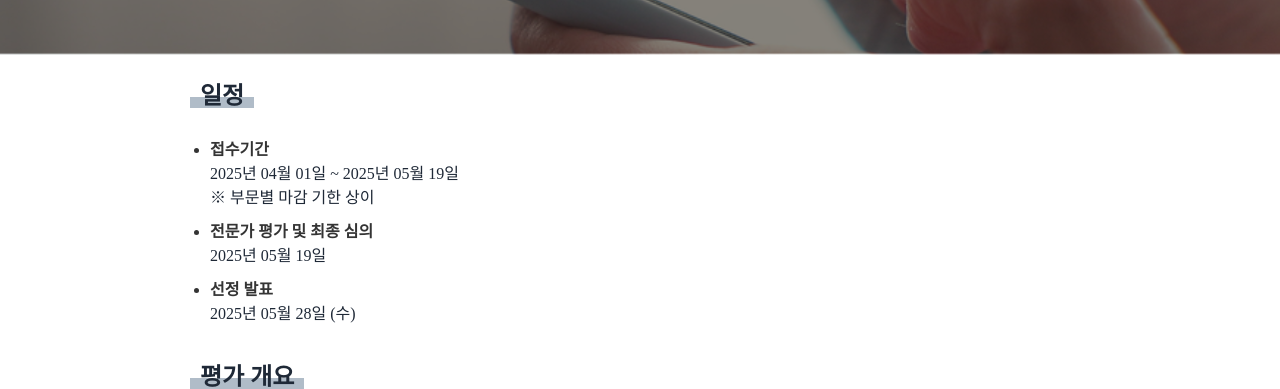
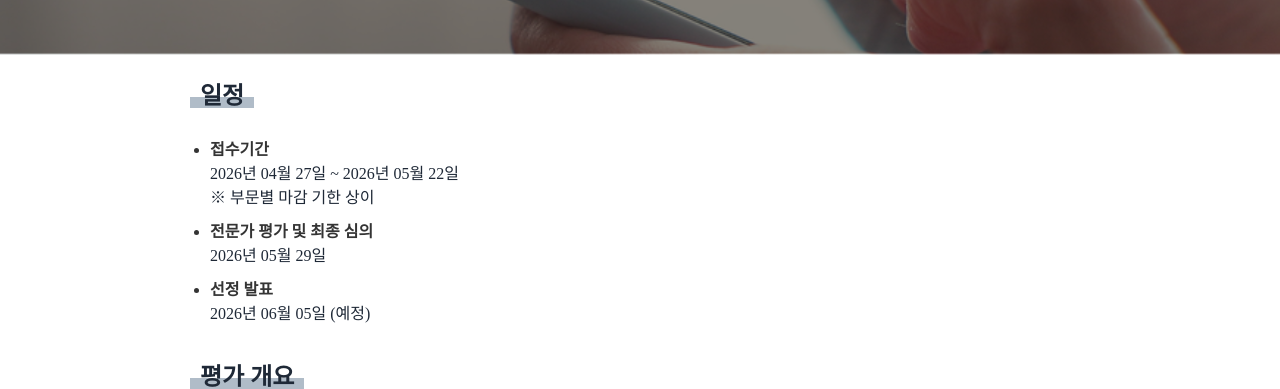
Before and after one commit to jihee1103/onMedia, a React (Vite) app: page /k-digital in a window 1280 px wide. Shown: the part 1382-1771 px from the top of the page. Built offline with nearby package versions, Linux system fonts and the light colour scheme; a web font is replaced by a local one.

Commit message:
디지털대상 일정 변경

```diff
--- a/src/components/header/Header.jsx
+++ b/src/components/header/Header.jsx
@@ -18,13 +18,13 @@ function Header() {
         <nav className="category">
           <ul>
             <li>
+              <Link to="/k-digital">K-디지털브랜드 대상</Link>
+            </li>
+            <li>
               <Link to="/appliance">대한민국 가전대상</Link>
             </li>
             <li>
               <Link to="/mobile">대한민국 모바일서비스 대상</Link>
-            </li>
-            <li>
-              <Link to="/k-digital">K-디지털브랜드 대상</Link>
             </li>
             <li>
               <Link to="/about">CONTACT</Link>
--- a/src/components/schedule/Schedule.jsx
+++ b/src/components/schedule/Schedule.jsx
@@ -11,13 +11,13 @@ function Schedule({ type }) {
         <ul className={styles.schedule}>
           <li>접수기간</li>
           <p>
-            2025년 04월 01일 ~ 2025년 05월 19일
+            2026년 04월 27일 ~ 2026년 05월 22일
             <br />※ 부문별 마감 기한 상이
           </p>
           <li>전문가 평가 및 최종 심의</li>
-          <p>2025년 05월 19일</p>
+          <p>2026년 05월 29일</p>
           <li>선정 발표</li>
-          <p>2025년 05월 28일 (수)</p>
+          <p>2026년 06월 05일 (예정)</p>
         </ul>
       </div>
     );
```
